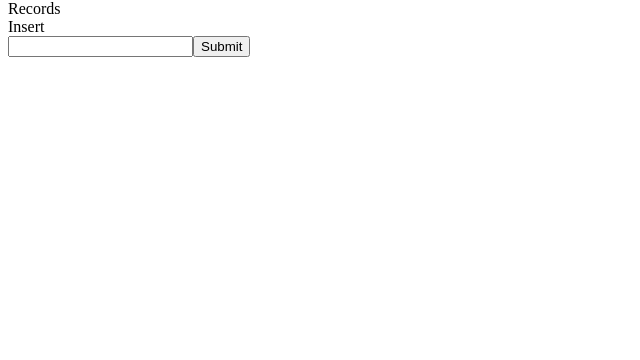
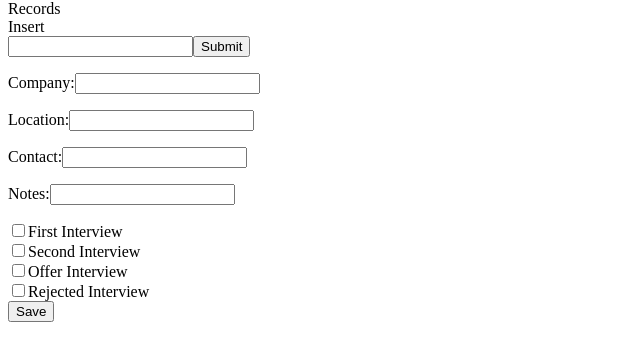
Before and after one commit to uvilchis/JobCRM, a React app: page / in a window 1280 px wide. Shown: the part 312-672 px from the top of the page, without its empty margins (0-640 px from the left). Built offline with nearby package versions, Linux system fonts and the light colour scheme; the HTML template or start-up script is replaced by a standard one.

Commit message:
input page jsx format laid out

```diff
--- a/react-client/src/components/App.jsx
+++ b/react-client/src/components/App.jsx
@@ -2,6 +2,7 @@ import React from 'react';
 import Logo from './Logo.jsx';
 import LinkButton from './LinkButton.jsx';
 import SearchBar from './SearchBar.jsx';
+import Input from './Input.jsx';
 
 var App = () => (
   <div>
@@ -9,6 +10,11 @@ var App = () => (
     <LinkButton title='Records' />
     <LinkButton title='Insert' />
     <SearchBar />
+
+  <div>
+    <Input />
+  </div>
+
    </div>
 )
 
--- /dev/null
+++ b/react-client/src/components/Checkbox.jsx
@@ -0,0 +1,3 @@
+import React from 'react';
+
+export default class Checkbox extends Component
--- /dev/null
+++ b/react-client/src/components/input.jsx
@@ -0,0 +1,64 @@
+import React from 'react';
+
+const items =[
+  'First Interview',
+  'Second Interview',
+  'Third Interview'
+];
+
+export default class Input extends React.Component {
+  constructor(props) {
+    super(props);
+    this.state = {value:''};
+  }
+
+  render() {
+    return (
+      <form onSubmit={this.handleSubmit}>
+      <p>
+        Company:
+        <input type="text" value={this.state.value} onChange={this.handleChange} />
+      </p>
+      <p>
+        Location:
+        <input type="text" value={this.state.value} onChange={this.handleChange} />
+      </p>
+      <p>
+        Contact:
+        <input type="text" value={this.state.value} onChange={this.handleChange} />
+      </p>
+      <p>
+        Notes:
+        <input type="text" value={this.state.value} onChange={this.handleChange} />
+      </p>
+      <div>
+        <label>
+          <input type="checkbox" value="First Interview" onChange={this.toggleCheckboxChange}/>
+          First Interview
+        </label>
+      </div>
+      <div>
+        <label>
+          <input type="checkbox" value="First Interview" onChange={this.toggleCheckboxChange}/>
+          Second Interview
+        </label>
+      </div>
+      <div>
+        <label>
+          <input type="checkbox" value="First Interview" onChange={this.toggleCheckboxChange}/>
+          Offer Interview
+        </label>
+      </div>
+      <div>
+        <label>
+          <input type="checkbox" value="First Interview" onChange={this.toggleCheckboxChange}/>
+          Rejected Interview
+        </label>
+      </div>
+      <div>
+        <button type="submit" onClick={this.handleClick}> Save </button>
+      </div>
+      </form>
+    );
+  }
+}
```
Also changed, not shown: 2 other files (tests, documents, lock files or other folders).
